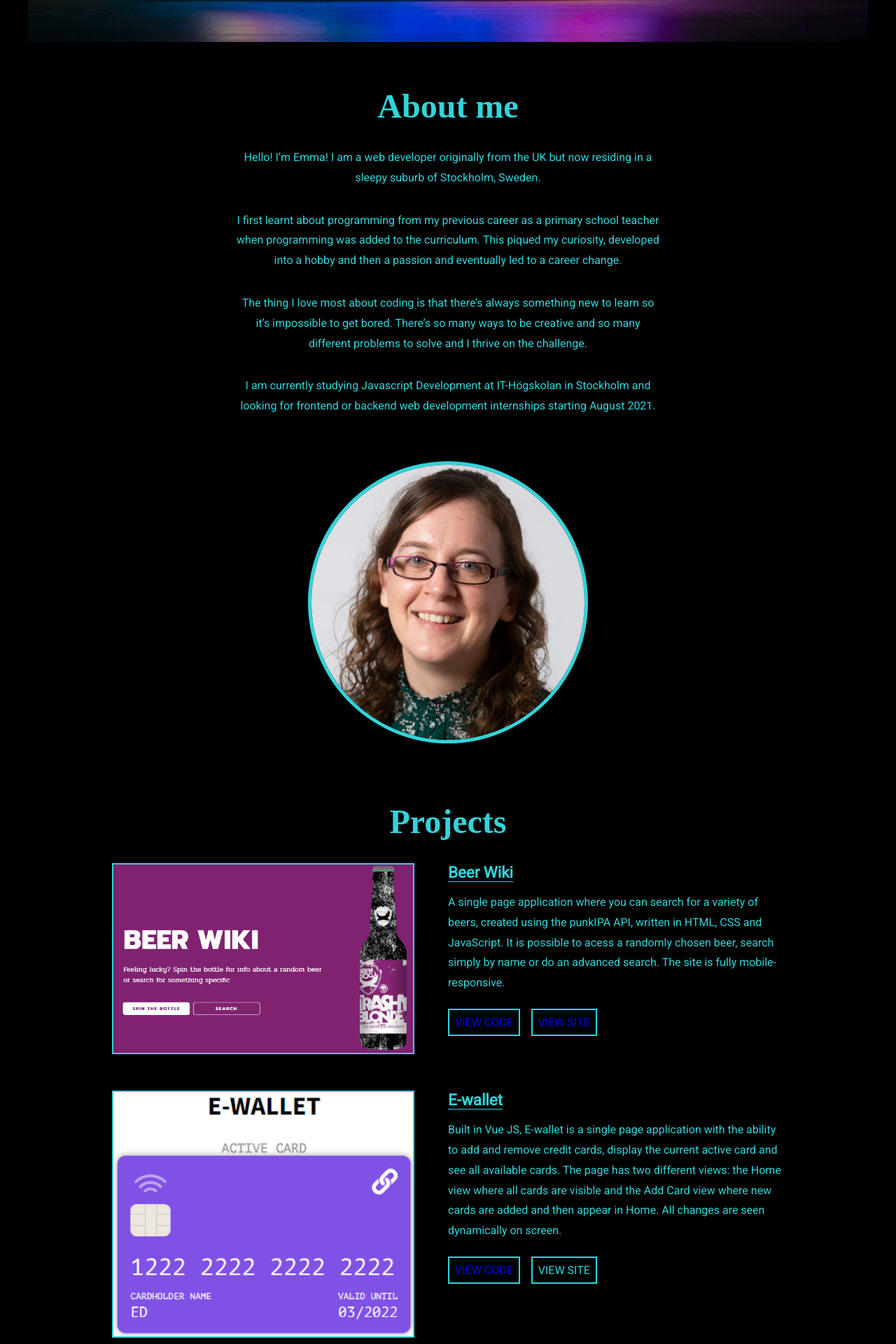
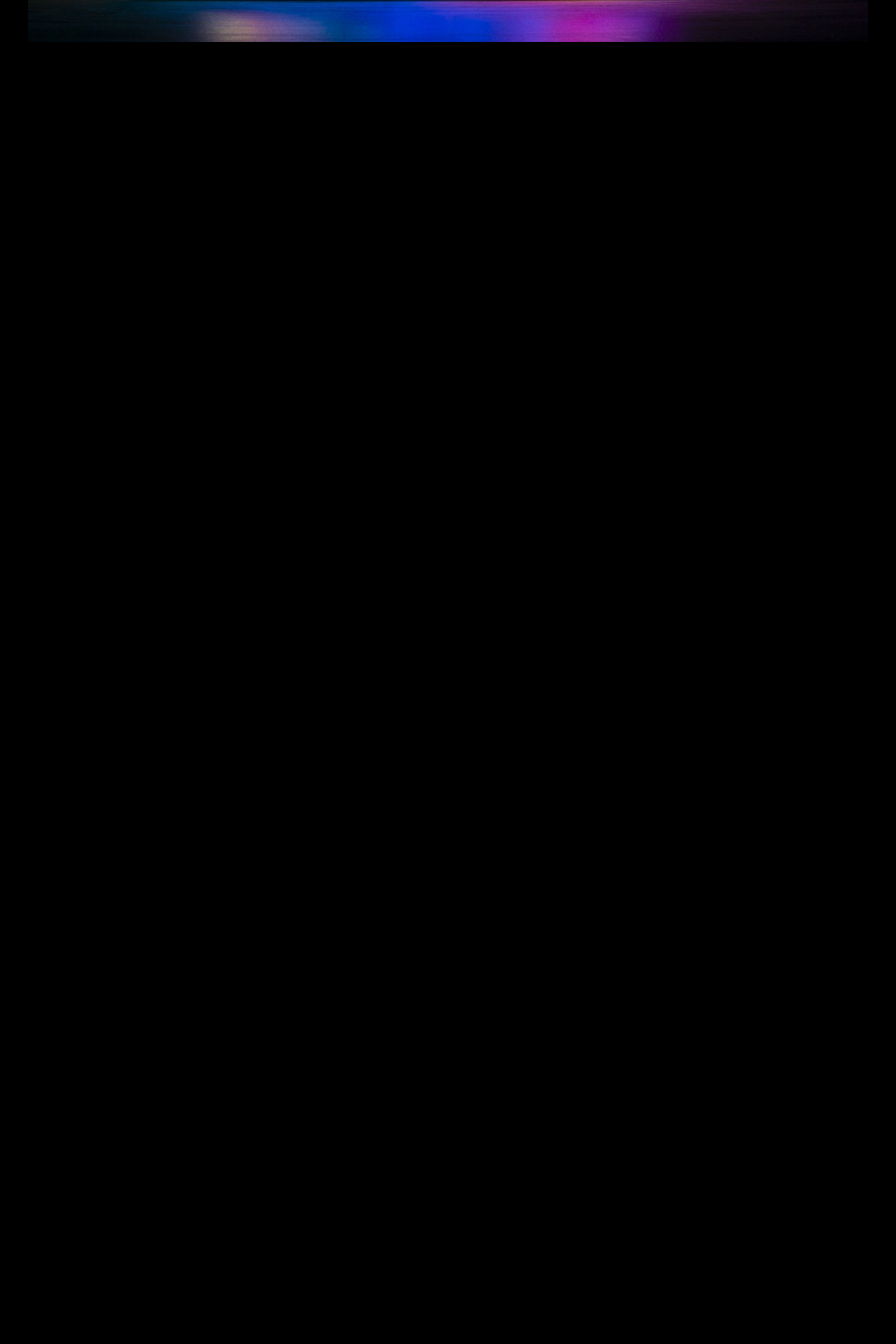
Before and after one commit to EmmaDawsonDev/portfolio, a Vue app: page / in a window 1280 px wide. Shown: the part 740-2660 px from the top of the page at 70% size. Built offline with nearby package versions, Linux system fonts and the light colour scheme; a web font is replaced by a local one.

Commit message:
AOS library added and on scroll animations added

```diff
--- a/package.json
+++ b/package.json
@@ -8,6 +8,7 @@
     "lint": "vue-cli-service lint"
   },
   "dependencies": {
+    "aos": "^3.0.0-beta.6",
     "core-js": "^3.6.5",
     "vue": "^3.0.0"
   },
--- a/src/components/AboutSection.vue
+++ b/src/components/AboutSection.vue
@@ -1,5 +1,5 @@
 <template>
-  <section>
+  <section data-aos="fade-up" data-aos-duration="2000">
     <h2>About me</h2>
     <p>
       Hello! I’m Emma! I am a web developer originally from the UK but now
@@ -22,7 +22,12 @@
       Stockholm and looking for frontend or backend web development internships
       starting August 2021.
     </p>
-    <img src="../assets/emma-dawson.jpg" alt="Profile picture of Emma Dawson" />
+    <img
+      data-aos="fade-up"
+      data-aos-duration="2000"
+      src="../assets/emma-dawson.jpg"
+      alt="Profile picture of Emma Dawson"
+    />
   </section>
 </template>
 
--- a/src/components/ContactSection.vue
+++ b/src/components/ContactSection.vue
@@ -1,5 +1,5 @@
 <template>
-  <section>
+  <section data-aos="fade-up" data-aos-duration="2000">
     <h2>Contact</h2>
     <div class="social-links">
       <a href="https://www.linkedin.com/in/emmalearnscode/"
@@ -41,6 +41,7 @@ export default {};
 <style scoped>
 section {
   text-align: center;
+  margin-bottom: 3rem;
 }
 
 form {
@@ -78,13 +79,14 @@ button {
   color: #000;
   font-weight: bold;
   font-size: 1rem;
-  transition: all 0.5s;
+  transition: all 0.5s ease-out;
   cursor: pointer;
 }
 
 button:hover {
   color: var(--main-text-color);
   background-color: #000;
+  transition: all 0.5s ease-out;
 }
 
 .social-links {
--- a/src/components/ProjectArticle.vue
+++ b/src/components/ProjectArticle.vue
@@ -1,12 +1,12 @@
 <template>
   <article>
-    <section class="project-img">
+    <section class="project-img" data-aos="fade-right" data-aos-duration="2000">
       <img
         :src="require(`../assets/website-screenshots/${project.imgURL}.png`)"
         alt="website screenshot"
       />
     </section>
-    <section class="project-desc ">
+    <section class="project-desc" data-aos="fade-left" data-aos-duration="2000">
       <h3>{{ project.name }}</h3>
       <p>
         {{ project.desc }}
@@ -39,9 +39,6 @@ img {
 h3 {
   margin-bottom: 1rem;
   font-size: 1.4rem;
-
-  text-decoration: underline 1px;
-  text-underline-offset: 5px;
 }
 p {
   margin: 0rem auto 2rem;
@@ -56,7 +53,7 @@ a {
   text-transform: uppercase;
   border: 2px solid var(--main-text-color);
   margin-bottom: 3rem;
-  transition: all 0.5s;
+  transition: all 0.5s ease-out;
 }
 
 a + a {
@@ -71,6 +68,7 @@ a:hover {
   background-color: var(--main-text-color);
   color: #000;
   font-weight: bold;
+  transition: all 0.5s ease-out;
 }
 
 @media (min-width: 700px) {
--- a/src/components/ProjectsSection.vue
+++ b/src/components/ProjectsSection.vue
@@ -1,6 +1,6 @@
 <template>
   <section>
-    <h2>Projects</h2>
+    <h2 data-aos="fade-up" data-aos-duration="2000">Projects</h2>
     <project-article
       v-for="proj in projects"
       :key="proj.id"
--- a/src/components/SkillsSection.vue
+++ b/src/components/SkillsSection.vue
@@ -1,5 +1,5 @@
 <template>
-  <section>
+  <section data-aos="fade-up" data-aos-duration="2000">
     <h2>Skills</h2>
     <section class="skills">
       <div class="logo">
--- a/src/components/TheNav.vue
+++ b/src/components/TheNav.vue
@@ -84,6 +84,7 @@ nav {
   background-color: #000;
   position: fixed;
   top: 0;
+  z-index: 10;
 }
 section {
   display: flex;
@@ -102,13 +103,14 @@ ul {
 li {
   text-align: center;
   padding: 0.5em;
-  transition: background-color 0.5s;
+  transition: background-color 0.5s ease;
 }
 
 li:hover,
 li:focus {
   cursor: pointer;
-  background-color: rgb(77, 75, 48);
+  background-color: rgba(255, 238, 0, 0.301);
+  transition: background-color 0.5s ease;
 }
 li a {
   text-transform: uppercase;
@@ -138,7 +140,7 @@ li a:visited {
 }
 
 .fade-enter-active {
-  transition: all 3s ease;
+  transition: all 2.5s ease;
 }
 
 .fade-enter-from {
--- a/src/main.js
+++ b/src/main.js
@@ -1,4 +1,10 @@
 import { createApp } from "vue";
 import App from "./App.vue";
 
-createApp(App).mount("#app");
+const app = createApp(App);
+
+import AOS from "aos";
+import "aos/dist/aos.css";
+app.AOS = new AOS.init({ disable: "phone" });
+
+app.mount("#app");
```
Also changed, not shown: 1 other file (tests, documents, lock files or other folders).
